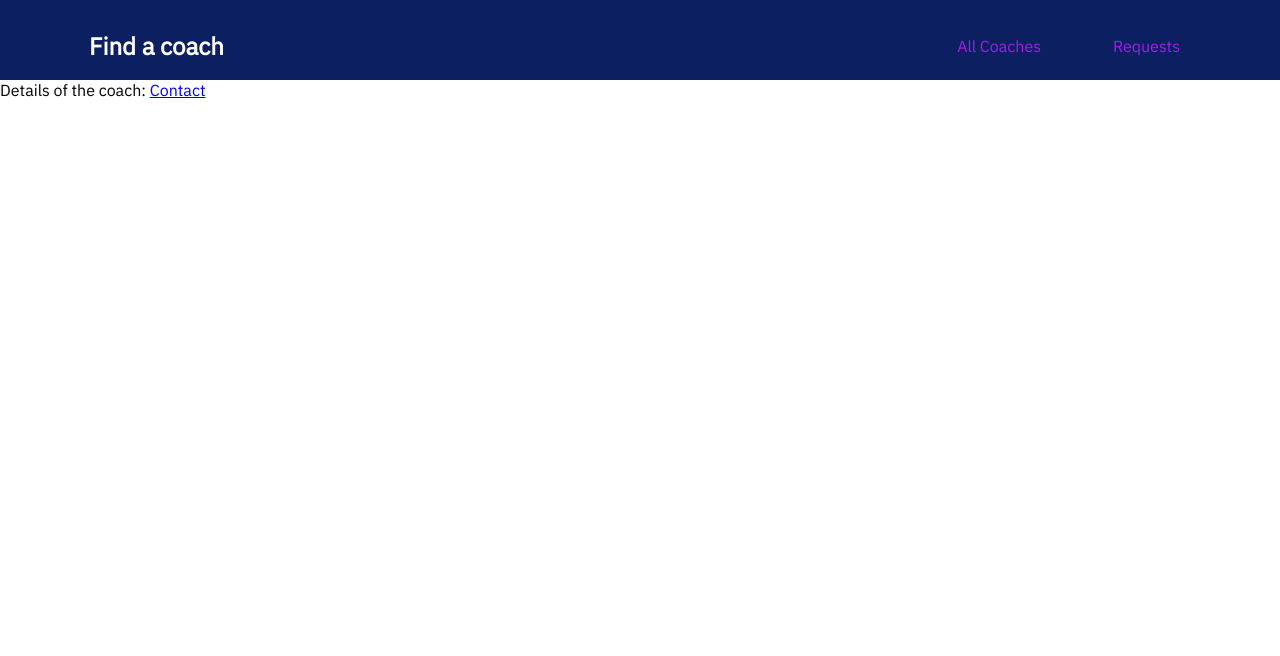
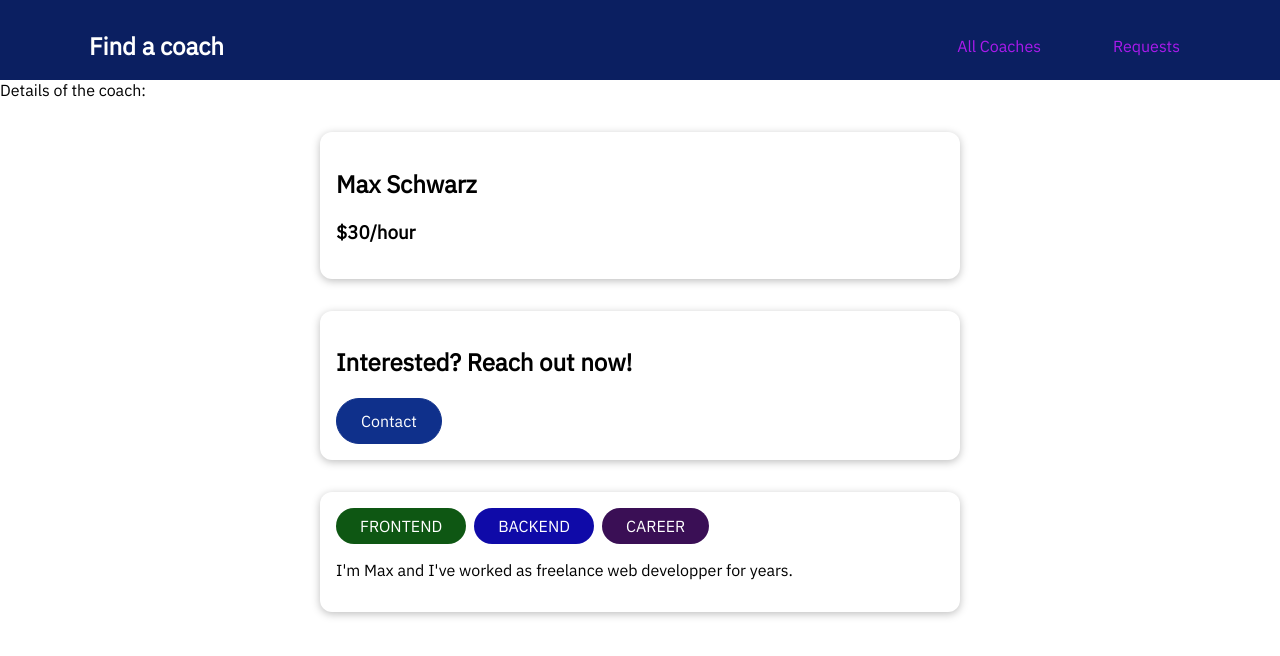
Before and after one commit to Lime5005/VueJS, a Vue app in the folder find-a-coach-project/: page /coaches/c1 in a window 1280 px wide. Shown: the top 656 px of the page. Built offline with nearby package versions, Linux system fonts and the light colour scheme.

Commit message:
coachDetail page works

```diff
--- a/find-a-coach-project/src/pages/coaches/coachDetail.vue
+++ b/find-a-coach-project/src/pages/coaches/coachDetail.vue
@@ -1,6 +1,64 @@
 <template>
-  Details of the coach:
-  <router-view></router-view>
+  <section>
+    Details of the coach:
+    <base-card>
+      <h2>{{fullName}}</h2>
+      <h3>${{rate}}/hour</h3>
+    </base-card>
+  </section>
+  <section>
+    <base-card>
+      <header>
+        <h2>Interested? Reach out now!</h2>
+        <base-button link :to="contactLink">Contact</base-button>
+      </header>
+      <router-view></router-view>
+    </base-card>
+  </section>
     <!-- if there is a child route, you have to add the router-view on the parent -->
-    <router-link to="contact">Contact</router-link>
+  <section>
+    <base-card>
+      <base-badge v-for="area in areas" :key="area" :jobtype="area"  :title="area">
+      </base-badge>
+      <p>{{ description }}</p>
+    </base-card>
+  </section>
 </template>
+
+
+<script>
+export default {
+  //how to get the id ? from the router.js, set props: true, get from url
+  props: ['id'],
+  data() {
+    return {
+      selectedCoach: null
+    }
+  },
+
+  computed: {
+    fullName() {
+      return this.selectedCoach.firstName + ' ' + this.selectedCoach.lastName
+    },
+    rate() {
+      return this.selectedCoach.hourlyRate
+    },
+    contactLink() {
+      return this.$route.path + '/contact'
+    },
+    areas() {
+      return this.selectedCoach.areas
+    },
+    description() {
+      return this.selectedCoach.description
+    }
+  },
+  created() {
+    this.selectedCoach = this.$store.getters['coaches/coaches'].find(coach => coach.id === this.id)
+  },
+}
+</script>
+
+<style>
+
+</style>
--- a/find-a-coach-project/src/router.js
+++ b/find-a-coach-project/src/router.js
@@ -17,6 +17,7 @@ const router = createRouter({
         {
             path: '/coaches/:id',
             component: coachDetail,
+            props: true,
             children: [
                 { path: 'contact', component: contact }
             ]
```
